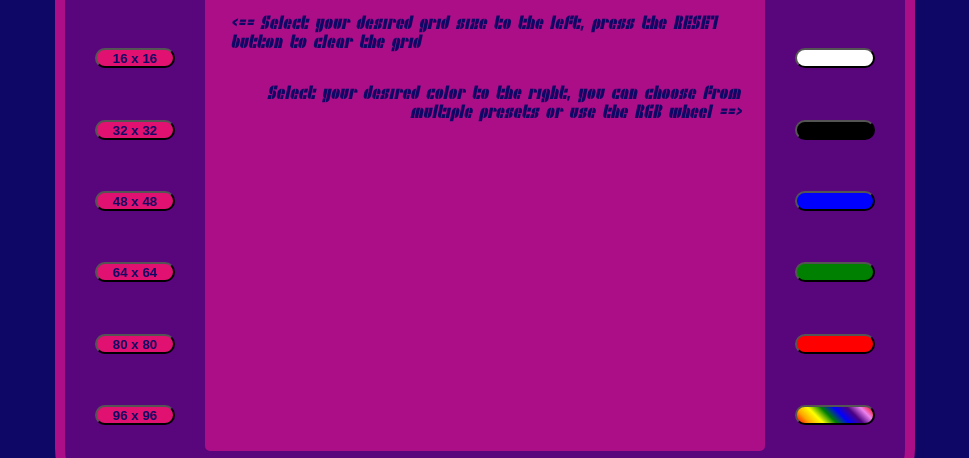
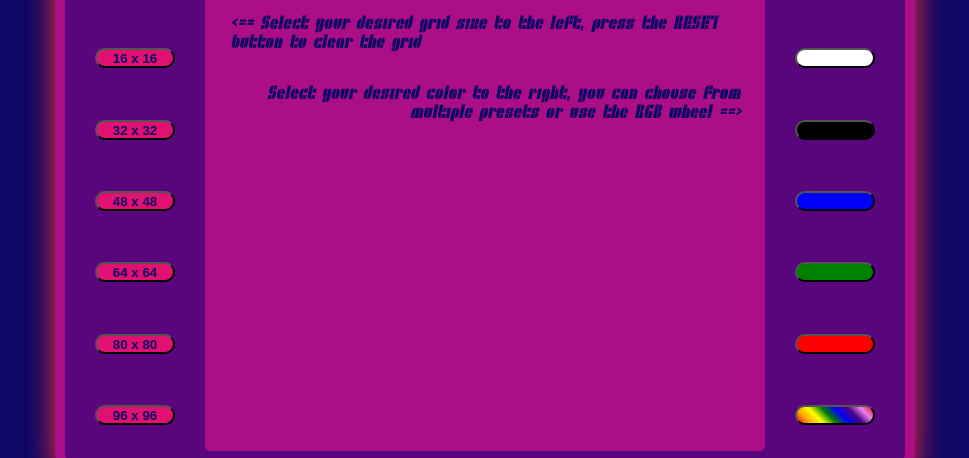
Before and after one commit to peteralexa/top-etch-a-sketch, a plain HTML site: page index.html in a window 1280 px wide. Shown: the part 270-728 px from the top of the page, without its empty margins (155-1124 px from the left). Drawn offline with Linux system fonts and the light colour scheme.

Commit message:
Update README

```diff
--- a/styles.css
+++ b/styles.css
@@ -33,6 +33,9 @@ body {
     padding-left: 20px;
     padding-right: 20px;
     border-radius: 10%;
+    -moz-box-shadow: 0 0 30px #FF3131;
+    -webkit-box-shadow: 0 0 30px #FF3131;
+    box-shadow: 0 0 30px #FF3131;
 }
 
 #header {
```
Also changed, not shown: 1 other file.
